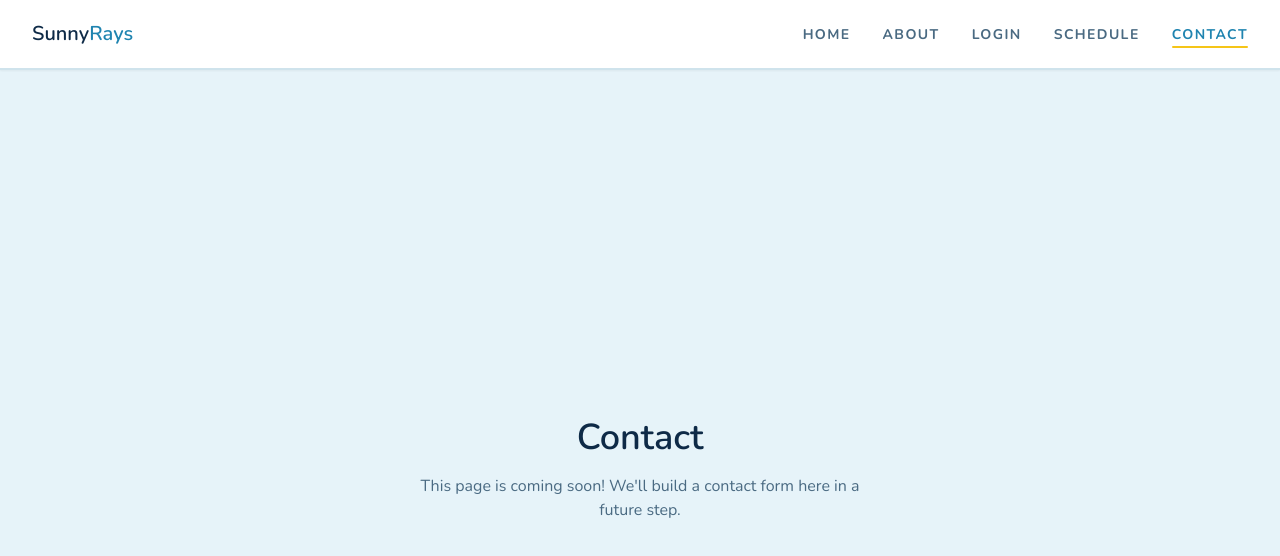
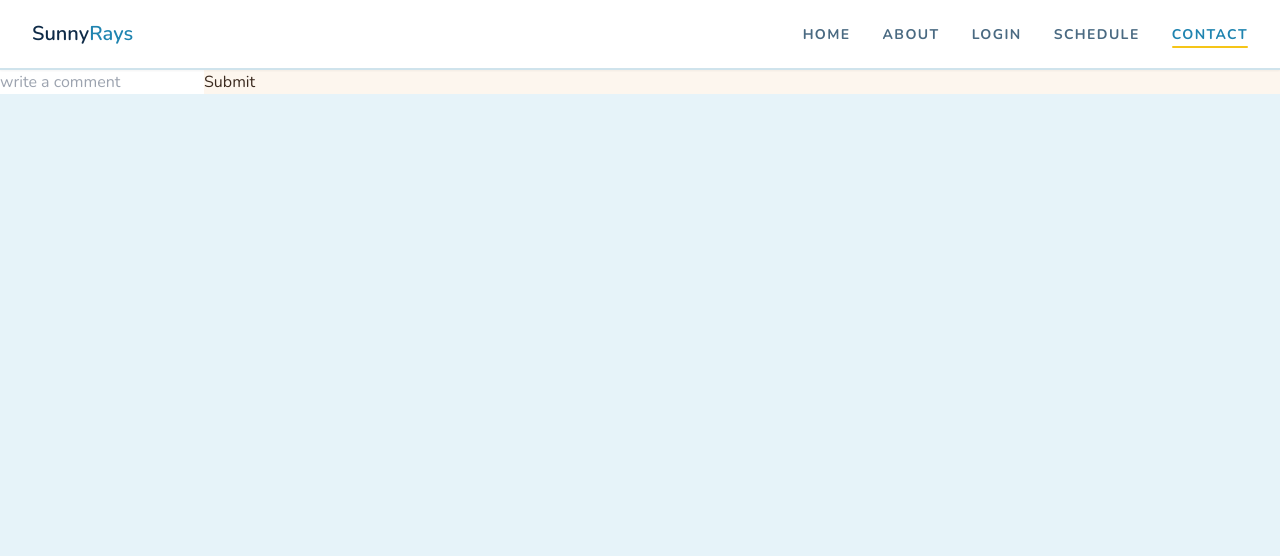
Before and after one commit to dacabrera191/SunnyRays, a Next.js app: page /contact in a window 1280 px wide. Shown: the top 556 px of the page. Built offline with nearby package versions, Linux system fonts and the light colour scheme.

Commit message:
changed the error so that the project would build

```diff
--- a/app/contact/page.jsx
+++ /dev/null
@@ -1,12 +0,0 @@
-export default function ContactPage() {
-  return (
-    <div className="min-h-screen bg-page flex items-center justify-center">
-      <div className="text-center px-6">
-        <h1 className="font-lora text-4xl font-semibold text-ink mb-4">Contact</h1>
-        <p className="text-ink-muted max-w-md mx-auto">
-          This page is coming soon! We'll build a contact form here in a future step.
-        </p>
-      </div>
-    </div>
-  )
-}
--- /dev/null
+++ b/app/contact/page.tsx
@@ -0,0 +1,34 @@
+// File: app/page.tsx
+import { neon } from '@neondatabase/serverless';
+
+export default function Page() {
+  async function create(formData: FormData) {
+    'use server';
+    // Connect to the Neon database
+    const sql = neon(`${process.env.DATABASE_URL}`);
+    const comment = formData.get('comment');
+    // Insert the comment from the form into the Postgres database
+    await sql('INSERT INTO comments (comment) VALUES ($1)', [comment]);
+  }
+
+  return (
+    <form action={create}>
+      <input type="text" placeholder="write a comment" name="comment" />
+      <button type="submit">Submit</button>
+    </form>
+  );
+}
+
+
+// export default function ContactPage() {
+//   return (
+//     <div className="min-h-screen bg-page flex items-center justify-center">
+//       <div className="text-center px-6">
+//         <h1 className="font-lora text-4xl font-semibold text-ink mb-4">Contact</h1>
+//         <p className="text-ink-muted max-w-md mx-auto">
+//           This page is coming soon! We'll build a contact form here in a future step.
+//         </p>
+//       </div>
+//     </div>
+//   )
+// }
--- a/package.json
+++ b/package.json
@@ -8,6 +8,7 @@
     "start": "next start"
   },
   "dependencies": {
+    "@neondatabase/serverless": "^1.1.0",
     "next": "14.2.3",
     "react": "^18",
     "react-dom": "^18"
```
Also changed, not shown: 1 other file (tests, documents, lock files or other folders).
